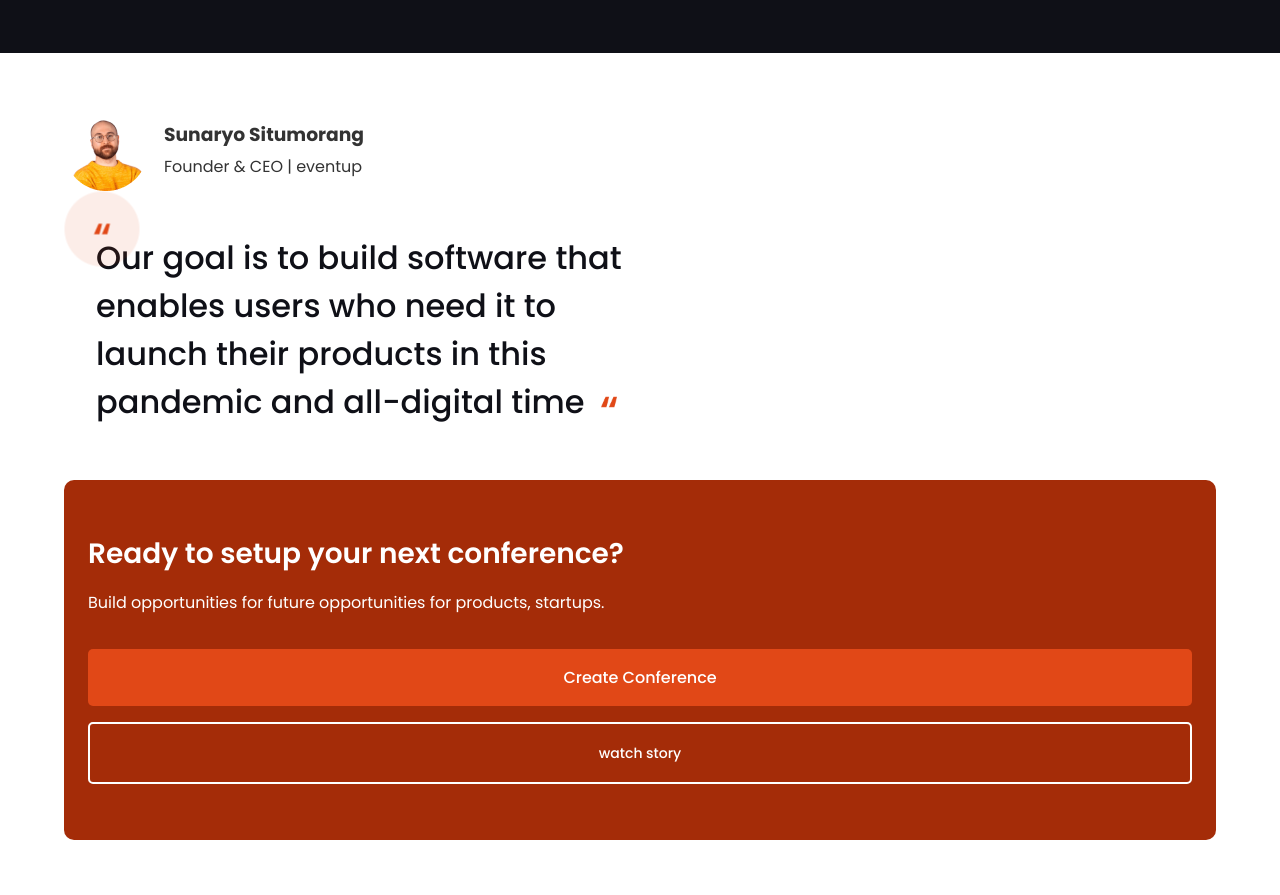
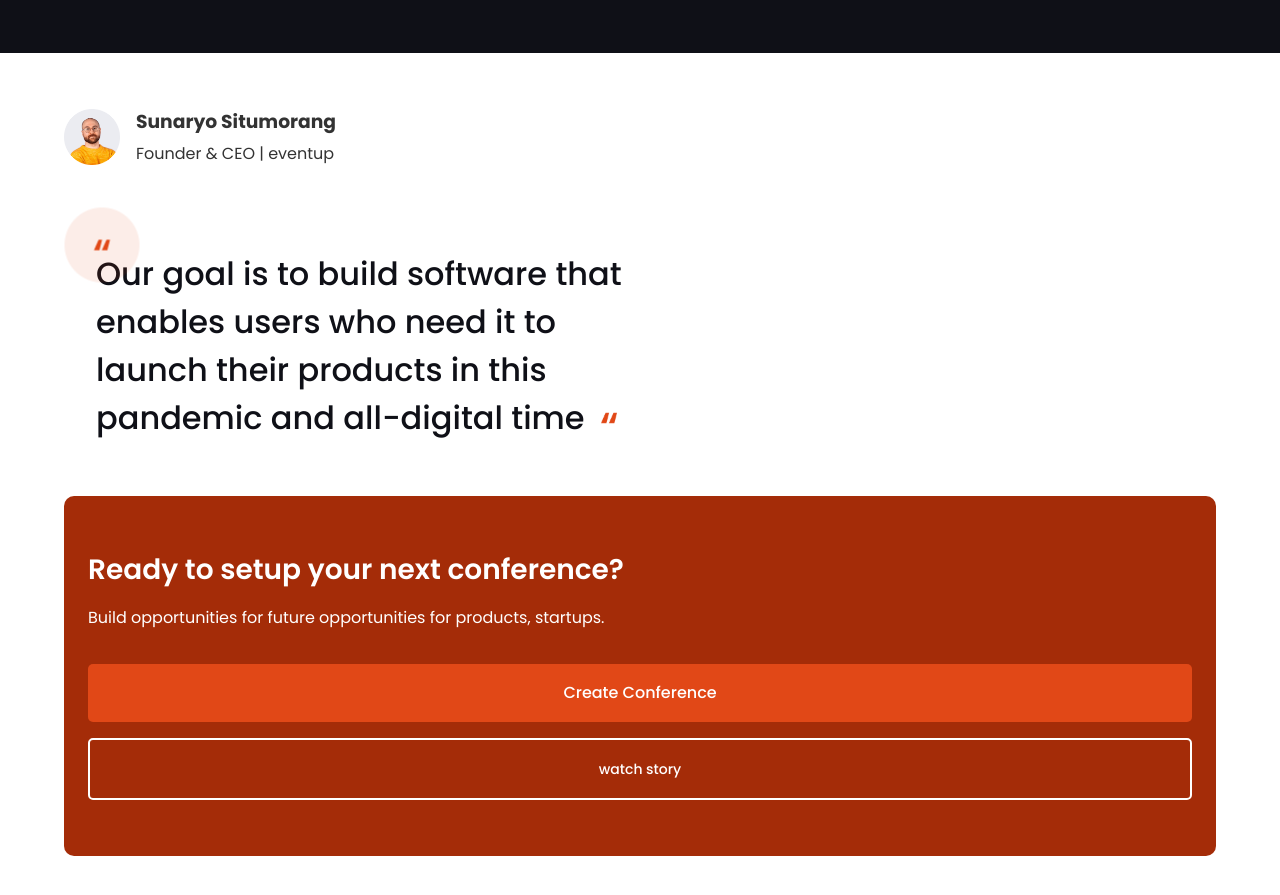
Before and after one commit to MaksymDramaretskyi-1/EventUP, a website: page index.html in a window 1280 px wide. Shown: the part 5937-6832 px from the top of the page. Drawn offline with Linux system fonts and the light colour scheme; a web font is replaced by a local one.

Commit message:
Fixed the bug

```diff
--- a/css/styles.css
+++ b/css/styles.css
@@ -399,9 +399,12 @@ body {
   .block-ceo-title {
     display: flex;
     align-items: center;
+    margin-bottom: 40px;
   }
 
   .block-ceo-title img {
+    width: 56px;
+    height: 56px;
     margin-right: 16px;
   }
 
--- a/index.html
+++ b/index.html
@@ -161,7 +161,7 @@
       <section class="wrapper">
         <div class="block-ceo">
           <div class="block-ceo-title">
-            <img src="./img/logo-ceo.png" alt="">
+            <img src="./img/Masking Man Photo.png" alt="">
             <div>
               <h3>Sunaryo Situmorang</h3>
               <p>Founder & CEO | eventup</p>
```
Also changed, not shown: img/Masking Man Photo.png (added).
